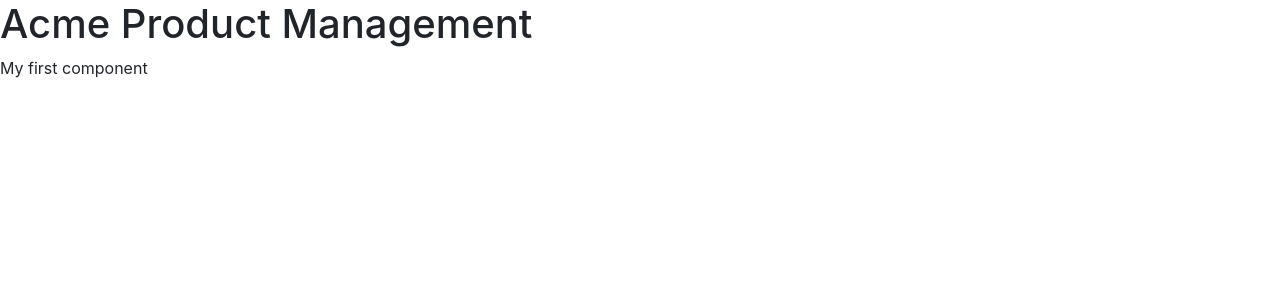
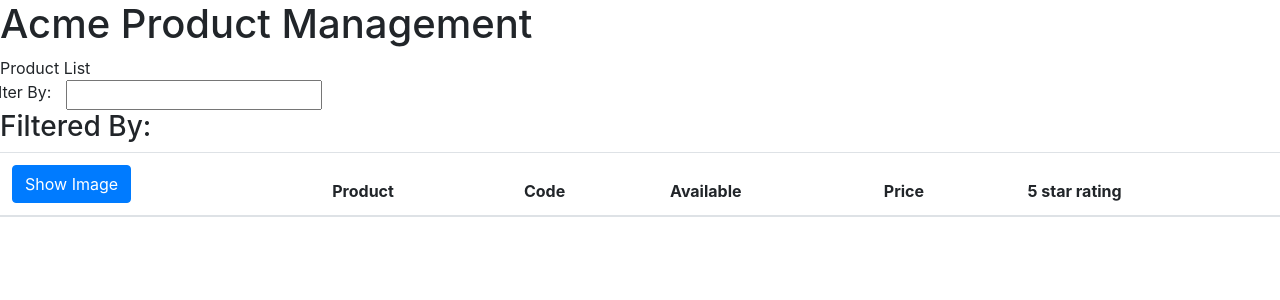
Before and after one commit to chandankpgreen/ng4-playground, an Angular app in the folder ng4-playground/: page / in a window 1280 px wide. Shown: the top 300 px of the page. Built offline with nearby package versions, Linux system fonts and the light colour scheme.

Commit message:
commit 4

```diff
--- a/ng4-playground/package.json
+++ b/ng4-playground/package.json
@@ -21,6 +21,7 @@
     "@angular/platform-browser": "^5.2.0",
     "@angular/platform-browser-dynamic": "^5.2.0",
     "@angular/router": "^5.2.0",
+    "bootstrap": "^4.0.0",
     "core-js": "^2.4.1",
     "rxjs": "^5.5.6",
     "zone.js": "^0.8.19"
--- a/ng4-playground/src/app/app.component.ts
+++ b/ng4-playground/src/app/app.component.ts
@@ -5,7 +5,7 @@ import { Component } from '@angular/core';
   template: `
   <div>
     <h1>{{pageTitle}}</h1>
-    <div>My first component</div>
+    <pm-products></pm-products>
   </div>
   `
 })
--- a/ng4-playground/src/app/product-list/product-list.component.html
+++ b/ng4-playground/src/app/product-list/product-list.component.html
@@ -1,6 +1,6 @@
 <div class="panel panel-primary">
   <div class="panel-heading">
-    Product List
+   {{pageTitle}}
   </div>
   <div class="panel-body">
     <div class="row">
--- a/ng4-playground/src/app/product-list/product-list.component.ts
+++ b/ng4-playground/src/app/product-list/product-list.component.ts
@@ -1,12 +1,13 @@
 import { Component, OnInit } from '@angular/core';
 
 @Component({
-  selector: 'app-product-list',
+  selector: 'pm-products',
   templateUrl: './product-list.component.html',
   styleUrls: ['./product-list.component.css']
 })
 export class ProductListComponent implements OnInit {
 
+  pageTitle: string = 'Product List';
   constructor() { }
 
   ngOnInit() {
```
Also changed, not shown: 1 other file (tests, documents, lock files or other folders).
